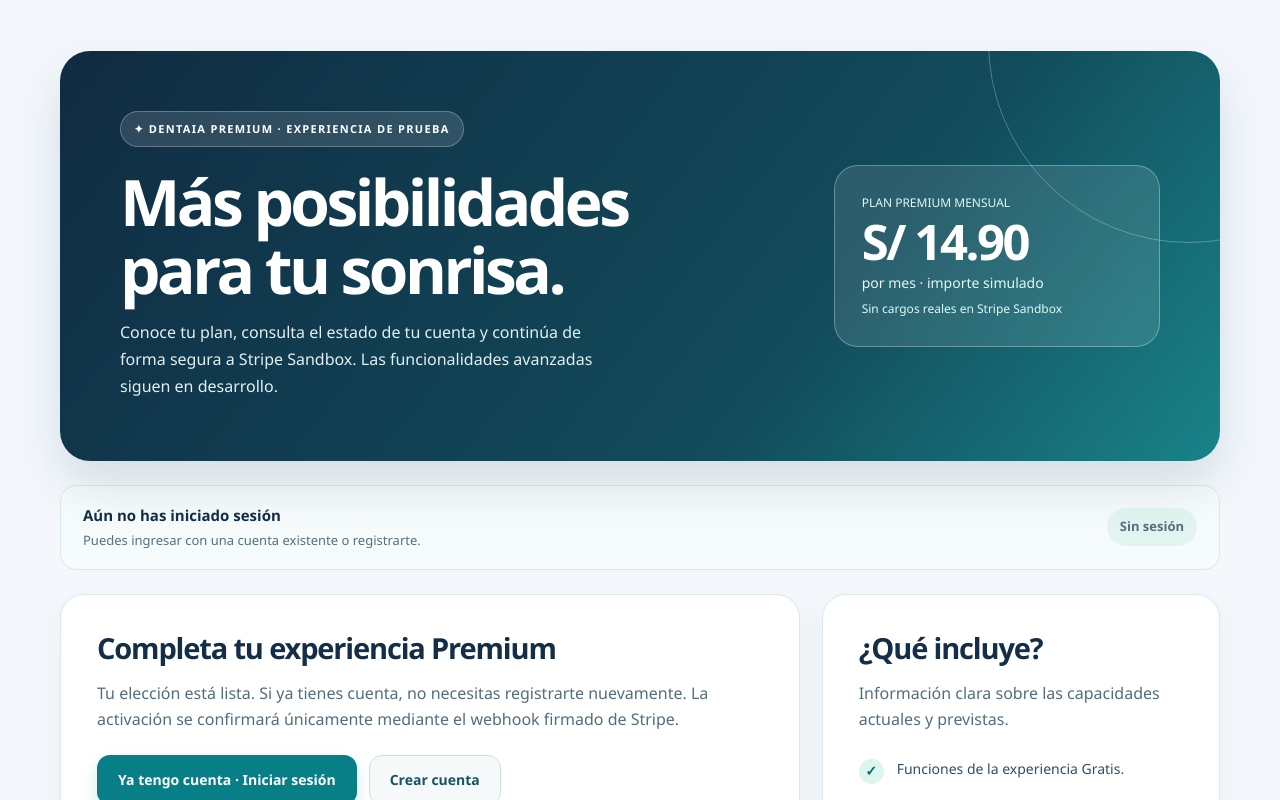
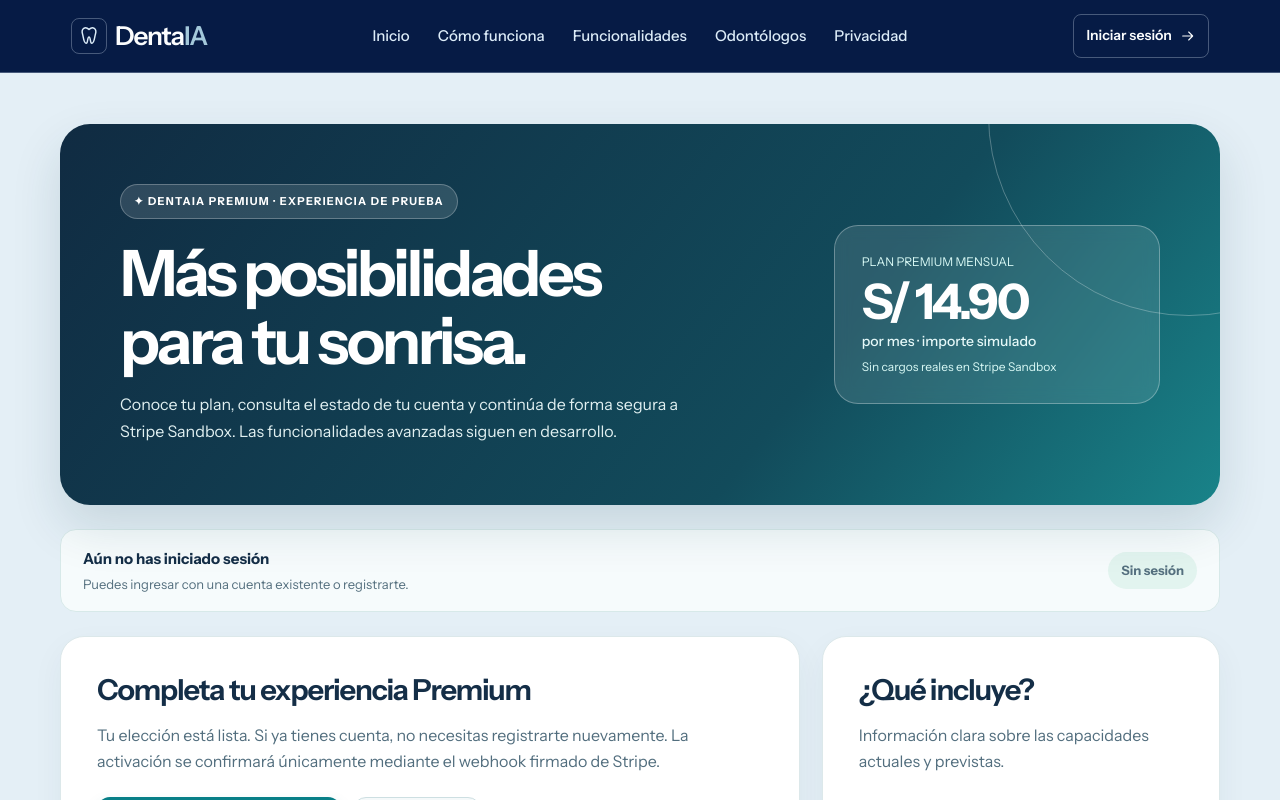
Before and after one commit to Jhanfranco07/DentaIA, a Next.js app: page /premium in a window 1280 px wide. Shown: the top 800 px of the page. Built offline with nearby package versions, Linux system fonts and the light colour scheme; no server answers.

Commit message:
refactor(premium): adopt public navigation on the plan page

```diff
--- a/src/app/premium/page.tsx
+++ b/src/app/premium/page.tsx
@@ -6,6 +6,7 @@ import { getSupabaseBrowserClient } from "@/lib/supabase/browser";
 import { PLAN_PREMIUM_MENSUAL } from "@/lib/stripe/plan";
 import styles from "./premium.module.css";
 import PortalShell from "@/components/PortalShell";
+import PublicShell from "@/components/PublicShell";
 import { NAVEGACION_PACIENTE } from "@/components/navegacion-portal";
 import { useSesion } from "@/features/cuenta/useSesion";
 import { rolesDelUsuario } from "@/features/autorizacion/roles";
@@ -136,7 +137,7 @@ export default function PremiumPage() {
   const precio = (PLAN_PREMIUM_MENSUAL.amount / 100).toFixed(2);
 
   const contenido = (
-    <main id="contenido" tabIndex={-1} className={styles.pagina}>
+    <div className={styles.pagina}>
       <section className={styles.hero} aria-labelledby="premium-titulo">
         <div>
           <span className={styles.eyebrow}>✦ DentaIA Premium · Experiencia de prueba</span>
@@ -201,10 +202,10 @@ export default function PremiumPage() {
           <div className={styles.ayuda}>El pago de demostración no equivale a una atención clínica ni habilita funciones todavía no implementadas. <Link href="/panel">Volver al panel</Link></div>
         </aside>
       </div>
-    </main>
+    </div>
   );
 
   // La suscripción es una sección del portal, no un destino aislado sin navegación.
   if (paciente) return <PortalShell area="Paciente" descripcion="Tu espacio personal" enlaces={NAVEGACION_PACIENTE} mostrarCuentaHeader={false}>{contenido}</PortalShell>;
-  return contenido;
+  return <PublicShell>{contenido}</PublicShell>;
 }
```
